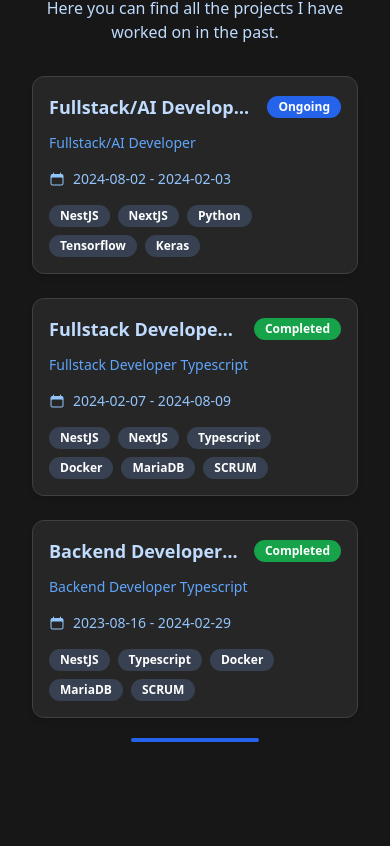
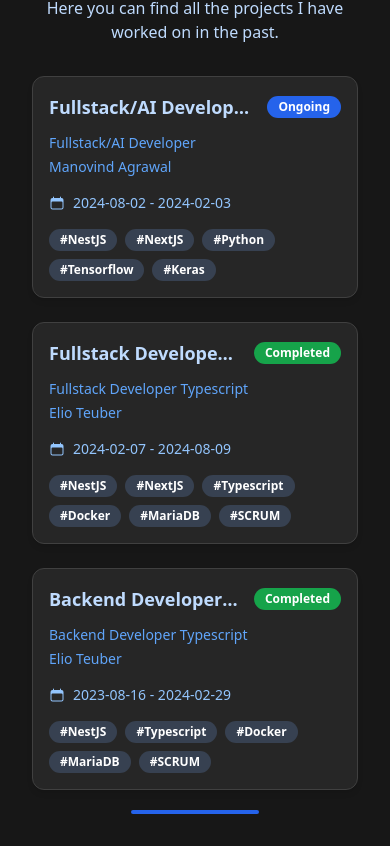
Before and after one commit to Fabbboy/portfolio, a Next.js app: page / in a window 390 px wide. Shown: the part 1629-2475 px from the top of the page. Before the commit the page ends 2403 px from the top, so only its background shows below. Built offline with nearby package versions, Linux system fonts and the light colour scheme.

Commit message:
some media query

```diff
--- a/public/data/projects.json
+++ b/public/data/projects.json
@@ -5,6 +5,7 @@
         "status": "Completed",
         "startDate": "2023-08-16",
         "endDate": "2024-02-29",
+        "owner": "Elio Teuber",
         "tags": [
             "NestJS",
             "Typescript",
@@ -19,6 +20,7 @@
         "status": "Completed",
         "startDate": "2024-02-07",
         "endDate": "2024-08-09",
+        "owner": "Elio Teuber",
         "tags": [
             "NestJS",
             "NextJS",
@@ -34,6 +36,7 @@
         "status": "Ongoing",
         "startDate": "2024-08-02",
         "endDate": "2024-02-03",
+        "owner": "Manovind Agrawal",
         "tags": [
             "NestJS",
             "NextJS",
--- a/src/components/ProjectComponent/ProfileComponent.tsx
+++ b/src/components/ProjectComponent/ProfileComponent.tsx
@@ -31,7 +31,11 @@ const ProjectComponent: React.FC<Props> = ({ project }) => {
               {project.status}
             </Badge>
           </div>
-          <span className="text-sm text-blue-400">{project.role}</span>
+
+          <div className="flex flex-col sm:flex-row justify-between items-start sm:items-center w-full min-w-0 space-y-1 sm:space-y-0">
+            <span className="text-sm text-blue-400">{project.role}</span>
+            <span className="text-sm text-blue-400">{project.owner}</span>
+          </div>
         </div>
 
         <div className="flex items-center space-x-2 text-blue-300">
@@ -42,7 +46,7 @@ const ProjectComponent: React.FC<Props> = ({ project }) => {
         <div className="flex flex-wrap gap-2">
           {project.tags.map((tag, index) => (
             <Badge key={index} className="bg-gray-700 text-white">
-              {tag}
+              #{tag}
             </Badge>
           ))}
         </div>
--- a/src/components/ProjectListComponent/types.ts
+++ b/src/components/ProjectListComponent/types.ts
@@ -1,10 +1,10 @@
-export type ProjectStatus = "Ongoing" | "Completed" | "Paused" | "Canceled";
+export type ProjectStatus = "Ongoing" | "Completed" | "Planed" | "Canceled";
 
 export const projectStatusMap: Record<ProjectStatus, string> = {
-  Ongoing: "bg-blue-600 text-white",
-  Completed: "bg-green-600 text-white",
-  Paused: "bg-yellow-500 text-white",
-  Canceled: "bg-red-600 text-white",
+  Ongoing: "bg-blue-600 text-white hover:bg-blue-800",
+  Completed: "bg-green-600 text-white hover:bg-green-800",
+  Planed: "bg-yellow-600 text-white hover:bg-yellow-800",
+  Canceled: "bg-red-600 text-white hover:bg-red-800",
 };
 
 export interface Project {
@@ -13,5 +13,6 @@ export interface Project {
   status: ProjectStatus;
   startDate: string;
   endDate: string;
+  owner: string;
   tags: string[];
 }
```
